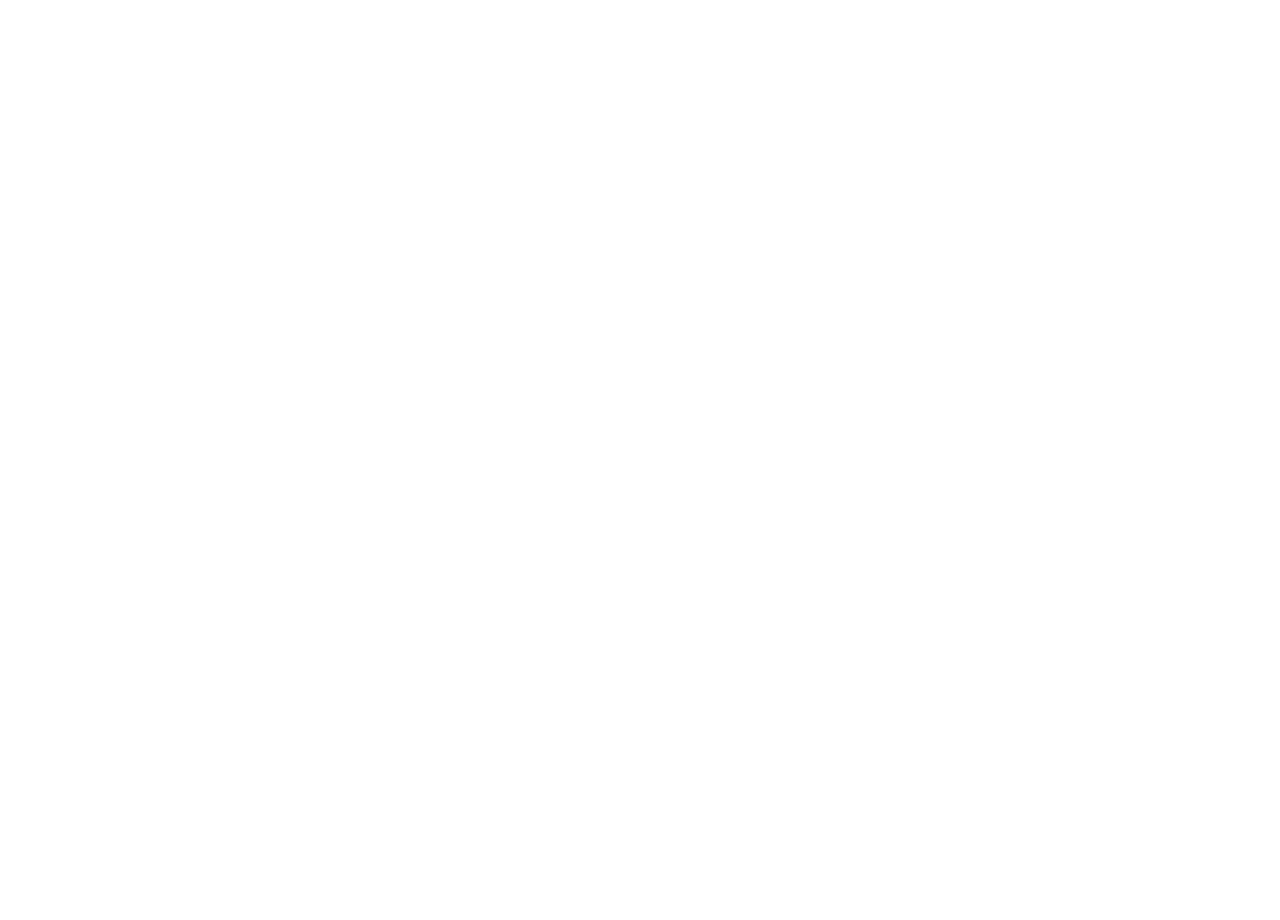
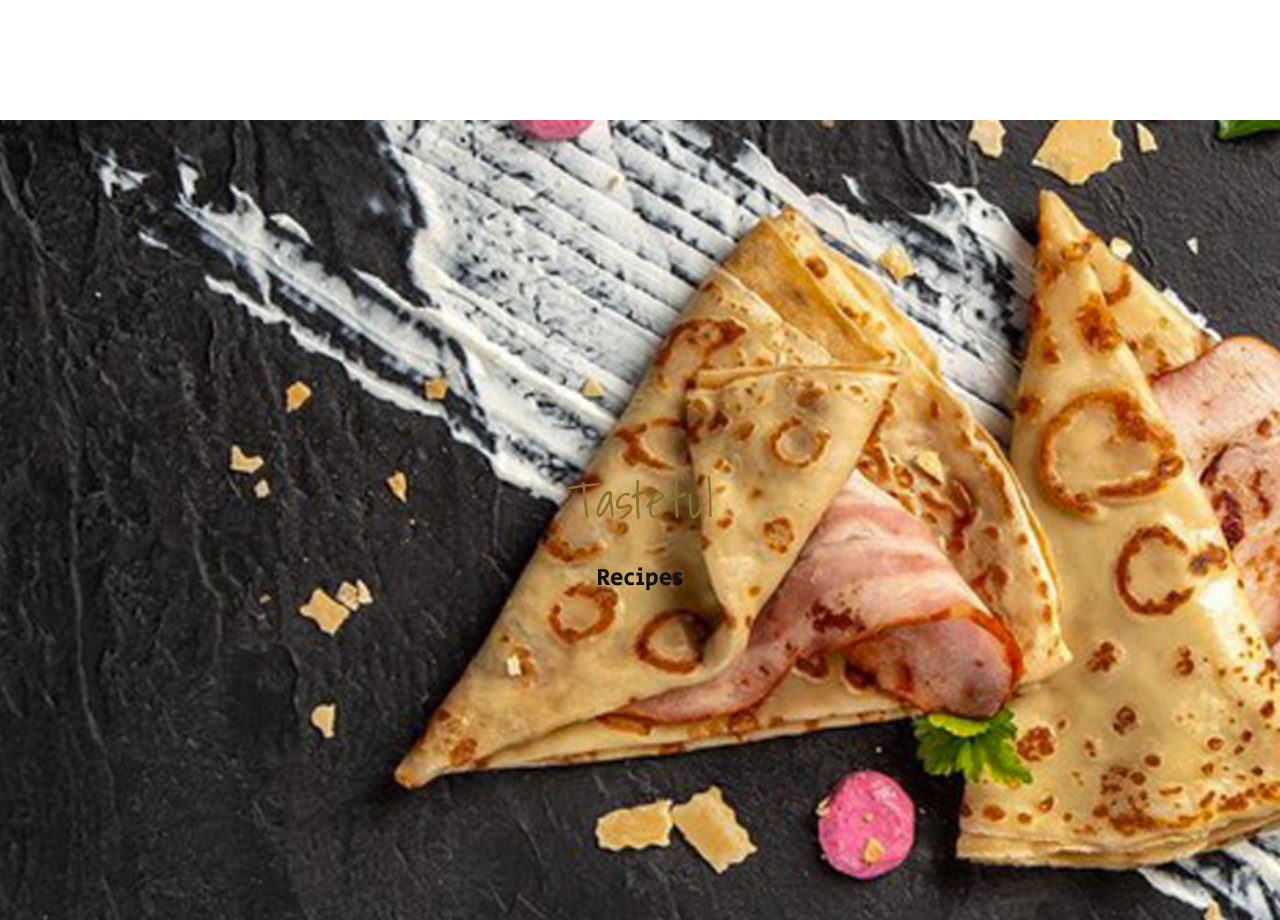
Before and after one commit to Federica87/Restaurant-template, an Angular app: page / in a window 1280 px wide. Shown: the part 680-1600 px from the top of the page. Before the commit the page ends 800 px from the top, so only its background shows below. Built offline with nearby package versions, Linux system fonts and the light colour scheme.

Commit message:
add section3 add newColorStyle

```diff
--- a/src/app/app.component.html
+++ b/src/app/app.component.html
@@ -1 +1,6 @@
+<!--Section1-->
 <app-sec2-container></app-sec2-container>
+<app-section3></app-section3>
+<!--Section4-->
+<!--Section5-->
+<!--Section6-->
--- a/src/app/app.module.ts
+++ b/src/app/app.module.ts
@@ -5,13 +5,15 @@
 import { Sec2ContainerComponent } from './components/section2/sec2-container/sec2-container.component';
 import { Sec2ContentComponent } from './components/section2/sec2-content/sec2-content.component';
 import { Sec2ImgComponent } from './components/section2/sec2-img/sec2-img.component';
+import { Section3Component } from './components/section3/section3.component';
 
 @NgModule({
   declarations: [
     AppComponent,
     Sec2ContainerComponent,
     Sec2ContentComponent,
-    Sec2ImgComponent
+    Sec2ImgComponent,
+    Section3Component
   ],
   imports: [
     BrowserModule
--- /dev/null
+++ b/src/app/components/section3/section3.component.css
@@ -0,0 +1,33 @@
+.sec3Container {
+    background-image: url(/assets/imgSec3/imgSec3.jpg);
+    background-repeat: no-repeat;
+    background-size: cover;
+    background-color: bisque;
+    height: 100vh;
+    display: flex;
+    justify-content: center;
+}
+.textSec3Container {
+    display: flex;
+    flex-direction: column;
+    text-align: center;
+    justify-content: center;
+}
+.titleSec3 {
+    /*background-color: blueviolet;*/
+    width: 200px;
+    color: var(--ocrascuro);
+    font-family: 'Shadows Into Light';
+    font-style: normal;
+    font-weight: 400;
+    font-size: 50px;
+    margin-bottom: 0px;
+}
+.subtitleSec3 {
+    /*background-color: lawngreen;*/
+    width: 200px;
+    color: var(--nero);
+    font-family: 'Secular One';
+    font-style: normal;
+    font-weight: 400;
+}
--- /dev/null
+++ b/src/app/components/section3/section3.component.html
@@ -0,0 +1,6 @@
+<div class="sec3Container">
+    <div class="textSec3Container">
+        <h1 class="titleSec3">Tasteful</h1>
+        <h2 class="subtitleSec3">Recipes</h2>
+    </div>
+</div>
--- /dev/null
+++ b/src/app/components/section3/section3.component.ts
@@ -0,0 +1,15 @@
+import { Component, OnInit } from '@angular/core';
+
+@Component({
+  selector: 'app-section3',
+  templateUrl: './section3.component.html',
+  styleUrls: ['./section3.component.css']
+})
+export class Section3Component implements OnInit {
+
+  constructor() { }
+
+  ngOnInit(): void {
+  }
+
+}
--- a/src/styles.css
+++ b/src/styles.css
@@ -4,6 +4,7 @@
   --nero: #111116;
   --grigioscuro: #3E3836;
   --grigiochiaro: #9E9285;
+  --ocrascuro: #877132;
 }
 body {
   margin: 0px;
```
Also changed, not shown: src/assets/imgSec3/imgSec3.jpg (added).
